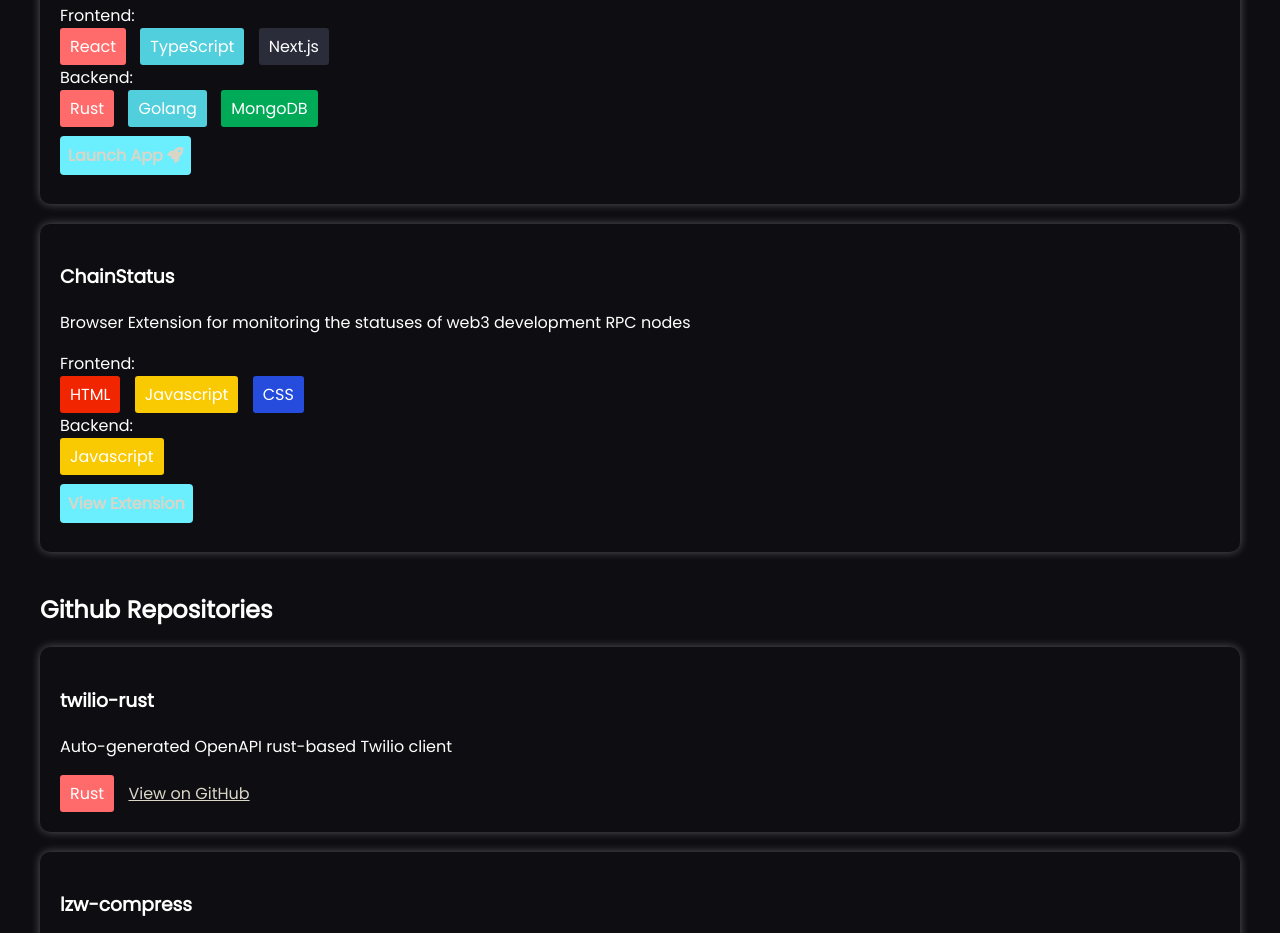
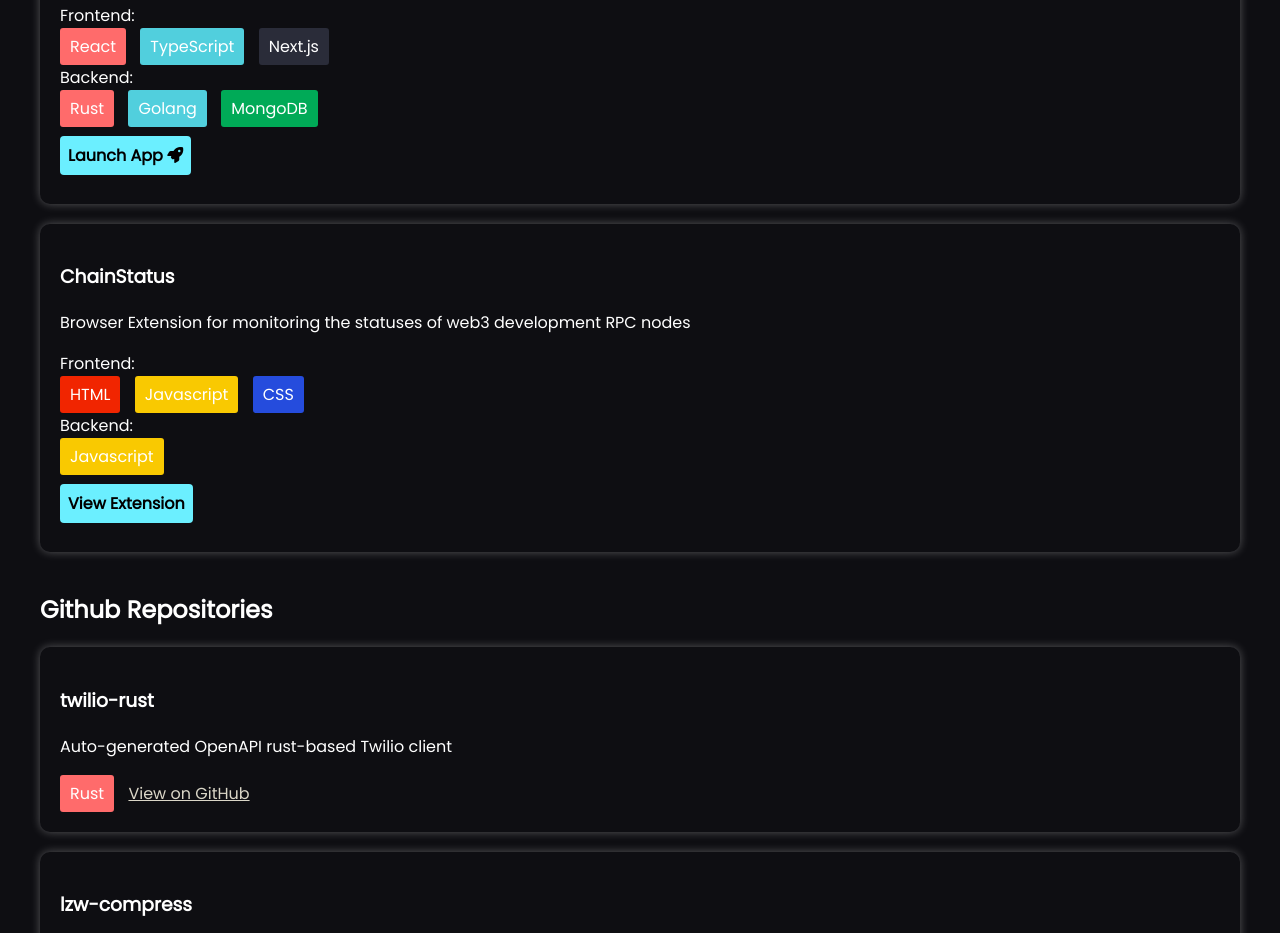
Before and after one commit to LukasDeco/portfolio-site, a plain HTML site: page index.html in a window 1280 px wide. Shown: the part 1297-2230 px from the top of the page. Drawn offline with Linux system fonts and the light colour scheme.

Commit message:
fix: project button

```diff
--- a/index.html
+++ b/index.html
@@ -120,6 +120,11 @@
             text-decoration: none;
             font-size: 16px;
             font-weight: bold;
+        }
+
+        .project-card a.secondary-button,
+        a:visited.secondary-button {
+            color: black;
         }
 
         a.secondary-button:hover {
```
